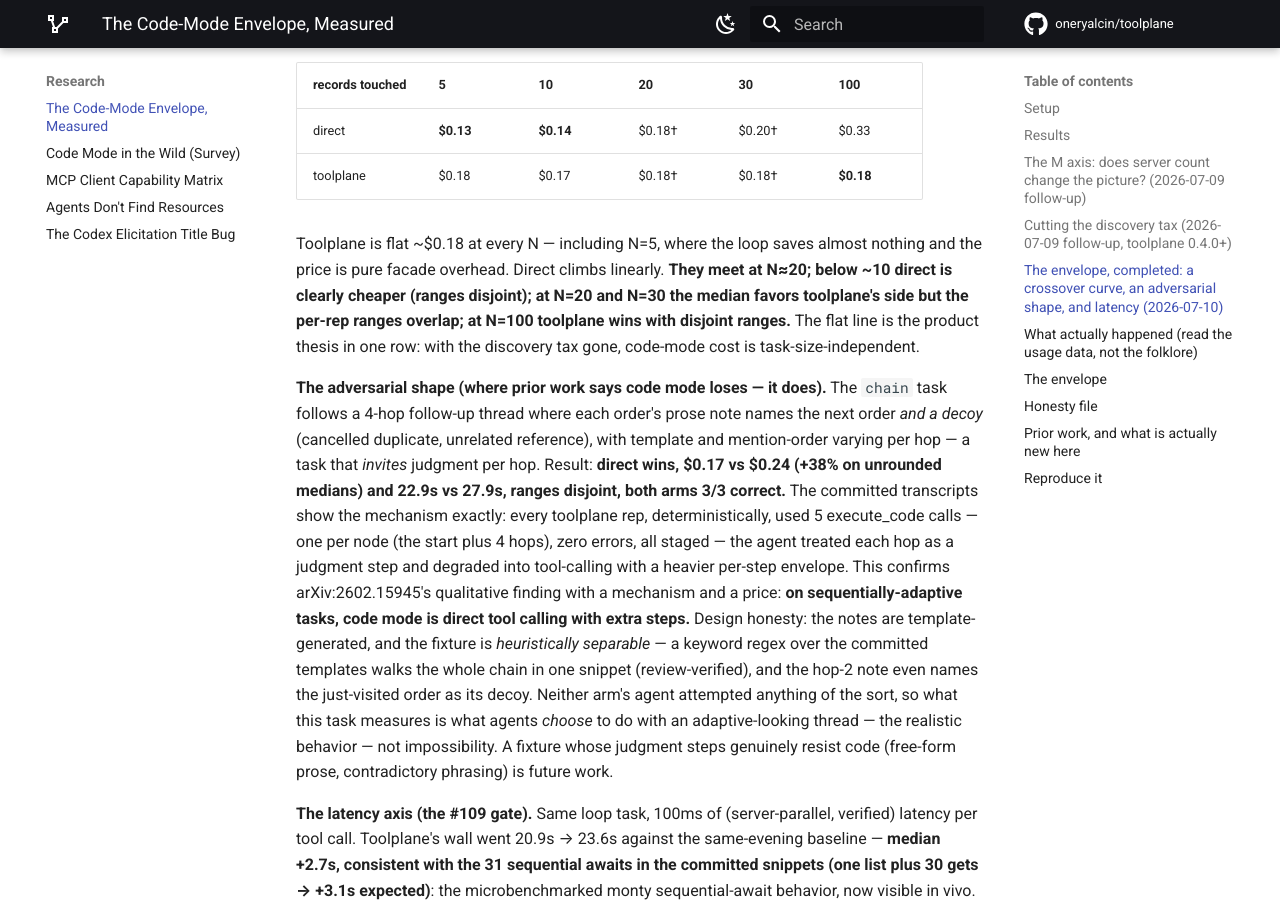
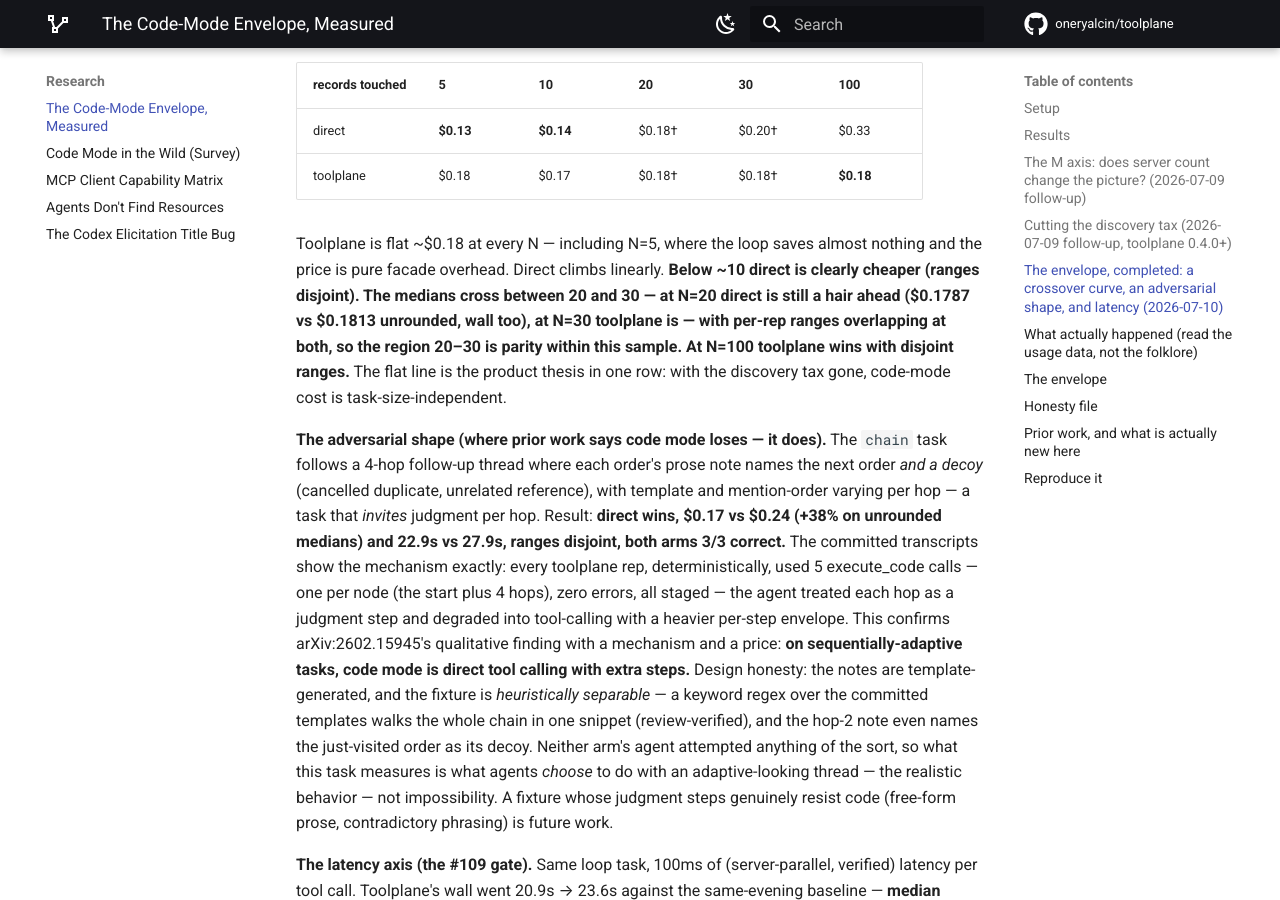
Before and after one commit to oneryalcin/toolplane, an MkDocs documentation site: the page built from docs/code-mode-benchmark.md, in a window 1280 px wide and 900 px high, scrolled down 6558 px. Built offline with MkDocs 1.6.1 and Material for MkDocs 9.7.7, drawn with Linux system fonts in a browser that asks for light colours; comment, search, counter and statistics services are not loaded; some of the changed text lies outside the part shown.

Commit message:
gpt-5.5 adversarial fixes: N=20 median direction, README dagger wording
The corrected crossover prose still reversed N=20: direct's unrounded
median is LOWER there ($0.1787 vs $0.1813, wall likewise) — the
medians cross between 20 and 30, and that whole region is parity
within this sample (ranges overlap). Prose now states the direction
per point. One stale 'inside the noise' dagger description survived
in bench/README — aligned with the harness's observed-overlap wording.

Refs #112.

```diff
--- a/docs/code-mode-benchmark.md
+++ b/docs/code-mode-benchmark.md
@@ -236,7 +236,7 @@ cleanly on wall (20.9s vs 30.4s, ranges disjoint), and at N=100 it is
 $0.14, 15.1s vs 9.1s): the floor is one search turn plus one execute turn
 against direct's ToolSearch-plus-call, and the facade schemas still ride
 in context. Where between 1 and 30 the crossover now sits is unmeasured.
-*(Since measured: ~20 — next section.)*
+*(Since measured: parity in the 20–30 region — next section.)*
 
 Honesty notes for this section: n=3 per cell, one day, client 2.1.205
 (cost-controlled by the direct arm as above; wall comparisons to the
@@ -281,11 +281,13 @@ from 0.4.0, then "below 30" after the discovery-tax fix, is now a curve
 
 Toolplane is flat ~$0.18 at every N — including N=5, where the loop
 saves almost nothing and the price is pure facade overhead. Direct climbs
-linearly. **They meet at N≈20; below ~10 direct is clearly cheaper
-(ranges disjoint); at N=20 and N=30 the median favors toolplane's side
-but the per-rep ranges overlap; at N=100 toolplane wins with disjoint
-ranges.** The flat line is the product thesis in one row: with the
-discovery tax gone, code-mode cost is task-size-independent.
+linearly. **Below ~10 direct is clearly cheaper (ranges disjoint). The
+medians cross between 20 and 30 — at N=20 direct is still a hair ahead
+($0.1787 vs $0.1813 unrounded, wall too), at N=30 toolplane is — with
+per-rep ranges overlapping at both, so the region 20–30 is parity within
+this sample. At N=100 toolplane wins with disjoint ranges.** The flat
+line is the product thesis in one row: with the discovery tax gone,
+code-mode cost is task-size-independent.
 
 **The adversarial shape (where prior work says code mode loses — it
 does).** The `chain` task follows a 4-hop follow-up thread where each
```
Also changed, not shown: bench/README.md (+4 -2 lines).
